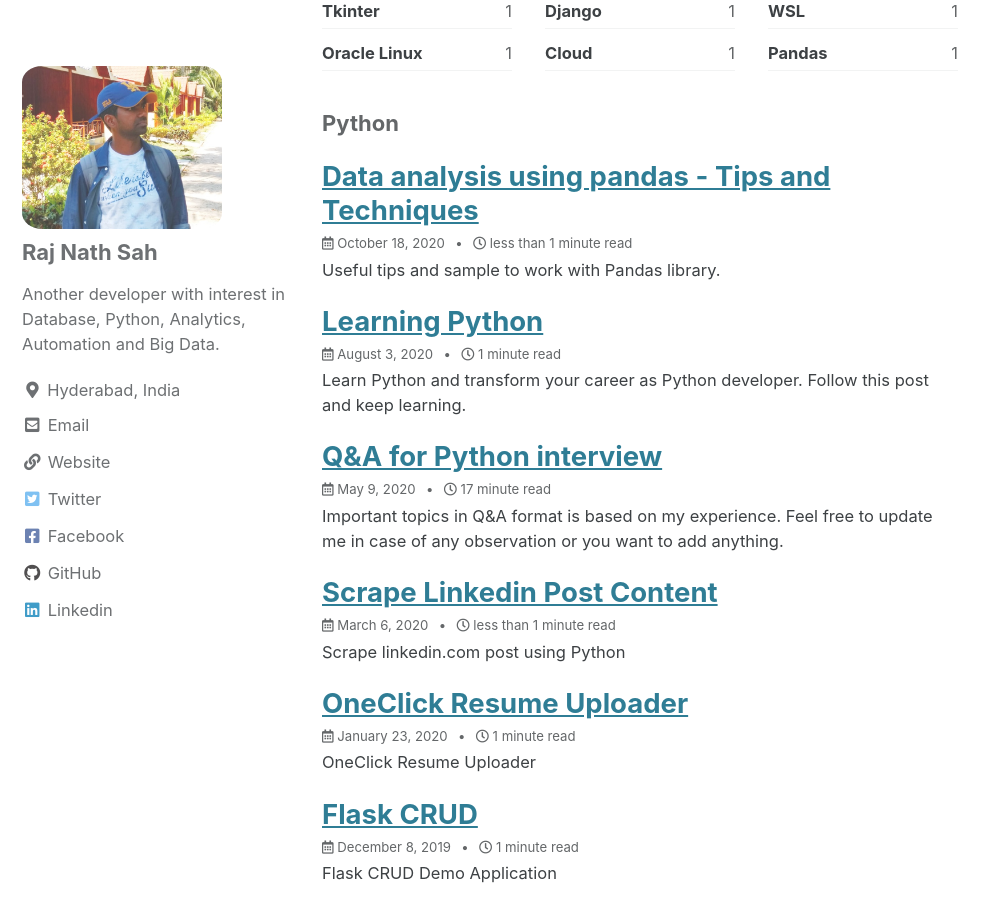
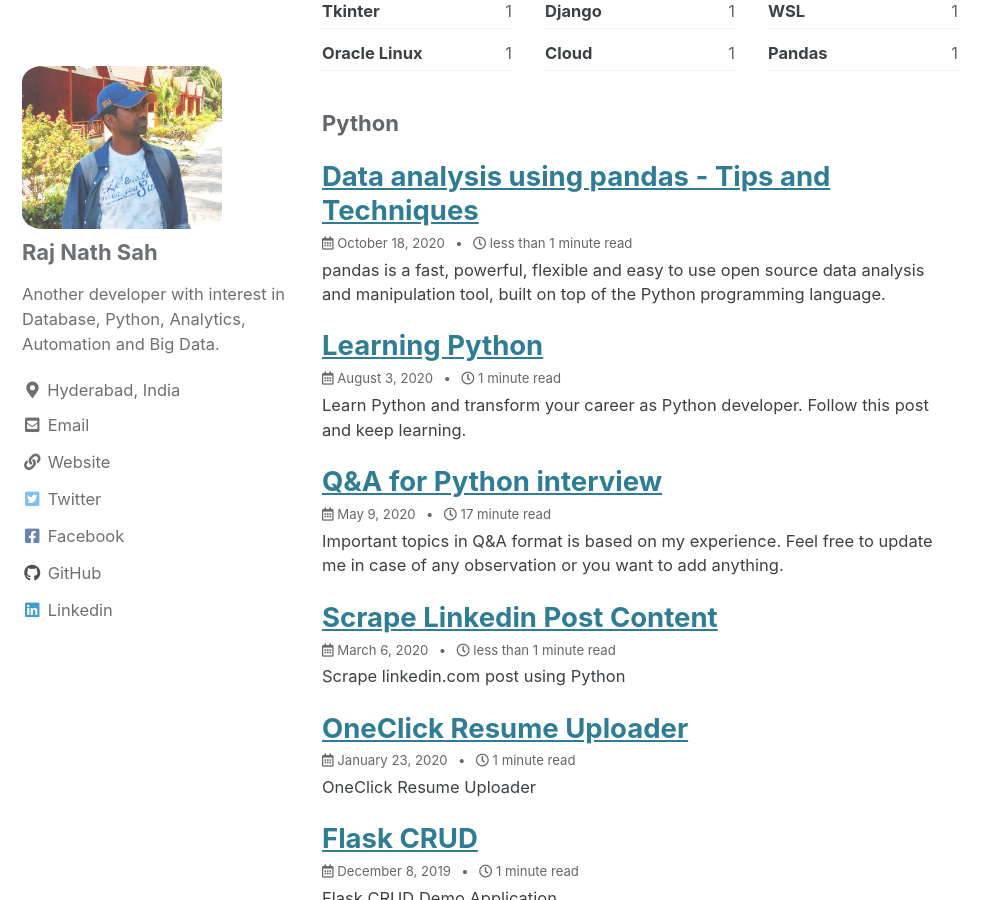
Before and after one commit to rajnathsah/rajnathsah.github.io, a Jekyll site: the page built from _pages/tag-archive.md, in a window 1280 px wide and 900 px high, scrolled down 537 px. Shown: the whole window, without its empty margins (0-998 px from the left). Built offline with Jekyll 4.4.1, drawn with Linux system fonts in a browser that asks for light colours; cached includes are drawn as plain includes; comment, search, counter and statistics services are not loaded; some of the changed text lies outside the part shown.

Commit message:
Update 2020-10-18-pandas.md

```diff
--- a/_posts/2020-10-18-pandas.md
+++ b/_posts/2020-10-18-pandas.md
@@ -1,7 +1,7 @@
 ---
 title: Data analysis using pandas - Tips and Techniques
 date: 2020-10-18 00:00:00 +0000
-excerpt: "Useful tips and sample to work with Pandas library."
+excerpt: "pandas is a fast, powerful, flexible and easy to use open source data analysis and manipulation tool, built on top of the Python programming language."
 classes: # wide
 tags: [Python, Pandas]
 toc: true
```
